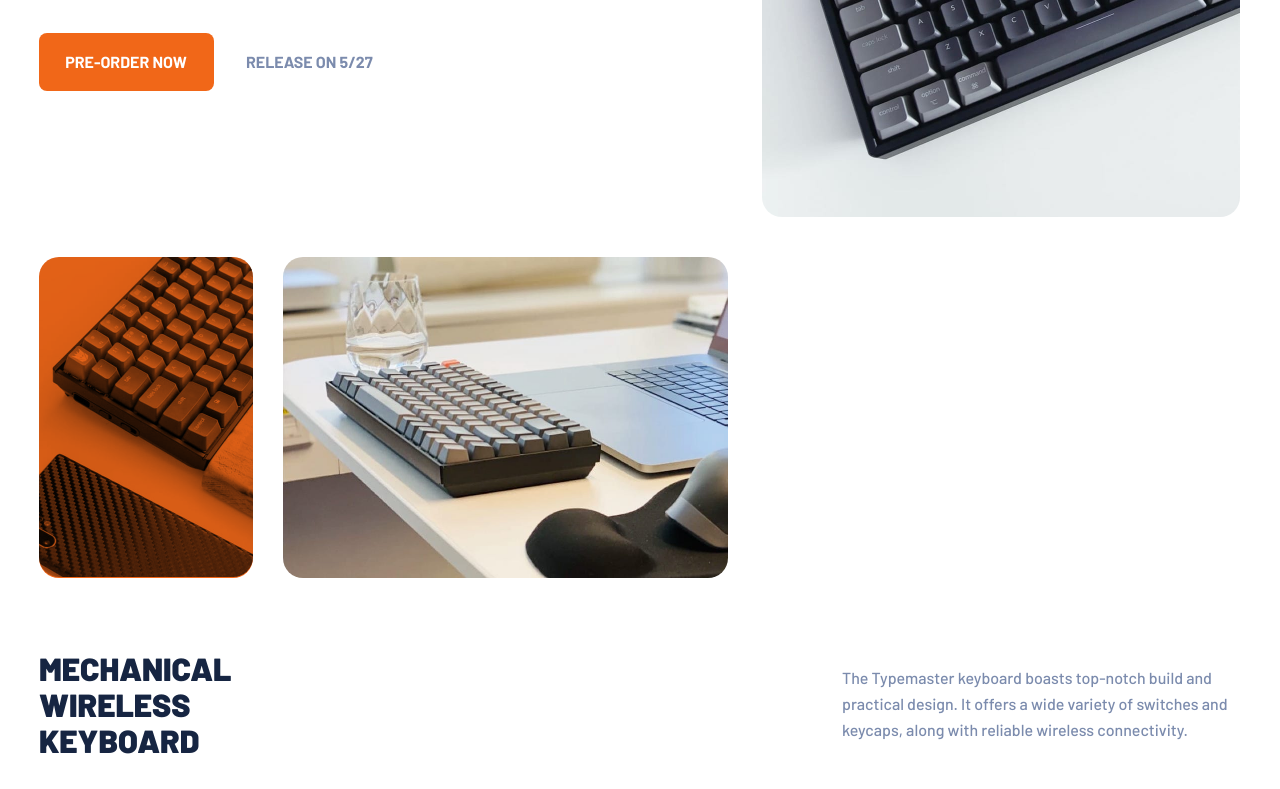
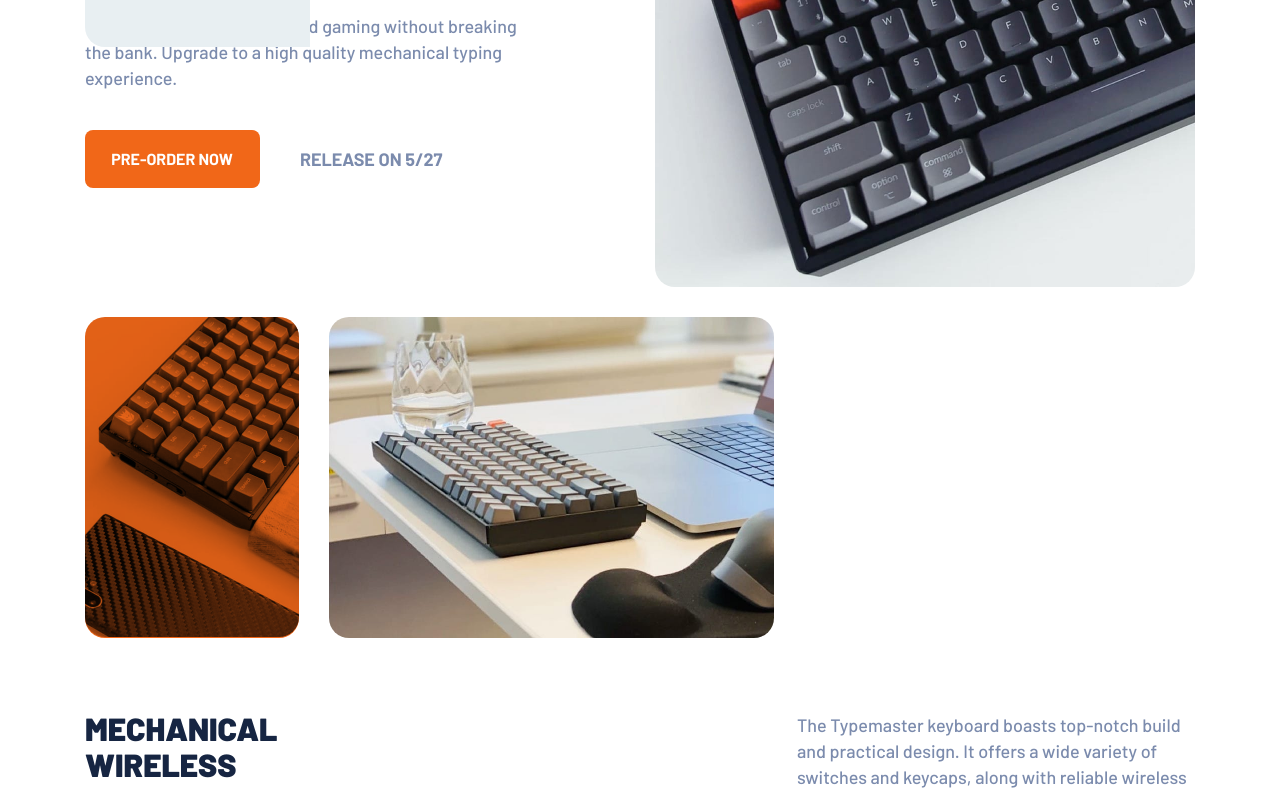
Before and after one commit to miguelzaga/typemaster-pre-launch-landing-page, a plain HTML site: page index.html in a window 1280 px wide. Shown: the part 368-1157 px from the top of the page. Drawn offline with Linux system fonts and the light colour scheme.

Commit message:
styled hero desktop

```diff
--- a/app/stylesheets/scss/01-abstracts/_variables.scss
+++ b/app/stylesheets/scss/01-abstracts/_variables.scss
@@ -19,5 +19,6 @@ $margin-md: 40px;
 // Breakpoints
 $sm: 320px;
 $md: 640px;
-$lg: 960px;
-$x-lg: 1024px;
+$md-lg: 960px;
+$lg: 1024px;
+$x-lg: 1440px;
--- a/app/stylesheets/scss/02-base/_typography.scss
+++ b/app/stylesheets/scss/02-base/_typography.scss
@@ -6,6 +6,10 @@ body {
     color: var(--color-font-2);
     font-size: rem(16px);
     line-height: 26px;
+
+    @include breakpoint($md-lg) {
+        font-size: rem(18px);
+    }
 }
 
 h1,
@@ -24,7 +28,7 @@ h1 {
         font-size: rem(48px);
     }
 
-    @include breakpoint($lg) {
+    @include breakpoint($md-lg) {
         font-size: rem(56px);
     }
 }
--- a/app/stylesheets/scss/05-components/_hero.scss
+++ b/app/stylesheets/scss/05-components/_hero.scss
@@ -1,29 +1,50 @@
 @use "../01-abstracts/" as *;
 
 .hero {
+    position: relative;
     display: flex;
     flex-direction: column;
     margin-bottom: 24px;
 
-    @include breakpoint($md){
+    @include breakpoint($md) {
         flex-direction: row;
         gap: 69px;
         margin-bottom: 40px;
     }
 
+    @include breakpoint($md-lg) {
+        gap: 125px;
+        margin-bottom: 30px;
+
+        &::after {
+            position: absolute;
+            top: 0;
+            left: 0;
+            content: "Test";
+            width: 225px;
+            height: 240px;
+            background-image: url("../../../../app/assets/shared/pattern-square.svg");
+        }
+    }
+
     &__content {
         margin-bottom: 64px;
 
-        @include breakpoint($md){
+        @include breakpoint($md) {
             margin-top: 60px;
             min-width: 339px;
+        }
+
+        @include breakpoint($md) {
+            margin-top: 60px;
+            max-width: 445px;
         }
     }
 
     &__h {
         margin-bottom: 32px;
 
-        @include breakpoint($md){
+        @include breakpoint($md) {
             margin-bottom: 34px;
         }
     }
@@ -31,7 +52,7 @@
     &__p {
         margin-bottom: 32px;
 
-        @include breakpoint($md){
+        @include breakpoint($md) {
             margin-bottom: 39px;
         }
     }
@@ -40,6 +61,10 @@
         display: flex;
         align-items: center;
         gap: 32px;
+
+        @include breakpoint($md-lg) {
+            gap: 40px;
+        }
     }
 
     &__b {
@@ -55,9 +80,24 @@
             max-width: none;
             width: clamp(100px, 100vw, 375px);
 
-            @include breakpoint($md){
+            @include breakpoint($md) {
                 width: 478px;
+            }
+
+            @include breakpoint($md-lg) {
+                width: 540px;
             }
         }
     }
+
+    &__pattern {
+        position: absolute;
+        top: 0;
+        right: calc((30px + 255px) * (-1));
+        display: none;
+
+        @include breakpoint($x-lg) {
+            display: block;
+        }
+    }
 }
--- a/app/stylesheets/scss/05-components/_wrapper.scss
+++ b/app/stylesheets/scss/05-components/_wrapper.scss
@@ -7,4 +7,17 @@
     @include breakpoint($md) {
         padding: 40px $margin-md 43px calc($margin-md - 1px);
     }
+
+    @include breakpoint($md-lg) {
+        max-width: 1110px;
+        margin: auto;
+    }
+
+    @include breakpoint($lg) {
+        padding: 55px 0 39px;
+    }
+
+    @include breakpoint($x-lg) {
+        overflow-x: unset;
+    }
 }
--- a/app/stylesheets/scss/06-utils/_utils.scss
+++ b/app/stylesheets/scss/06-utils/_utils.scss
@@ -2,3 +2,7 @@
     content: "\a";
     white-space: pre;
   }
+
+  .hidden {
+    display: none;
+  }
--- a/index.html
+++ b/index.html
@@ -46,9 +46,11 @@
                         </footer>
                     </div>
                     <picture class="hero__img">
+                      <source media="(min-width: 1024px)" srcset="./app/assets/desktop/image-keyboard.jpg">
                       <source media="(min-width: 640px)" srcset="./app/assets/tablet/image-keyboard.jpg">
                       <img src="./app/assets/mobile/image-keyboard.jpg" alt="Mechanical keyboard" />
                     </picture>
+                    <svg class="hero__pattern" width="255" height="240" xmlns="http://www.w3.org/2000/svg"><rect width="255" height="240" rx="20" fill="#E8EFF2" fill-rule="evenodd"/></svg>
                 </section>
                 <section class="content">
                     <div class="content__img-container">
```
Also changed, not shown: app/stylesheets/css/style.css, 1 other file.
